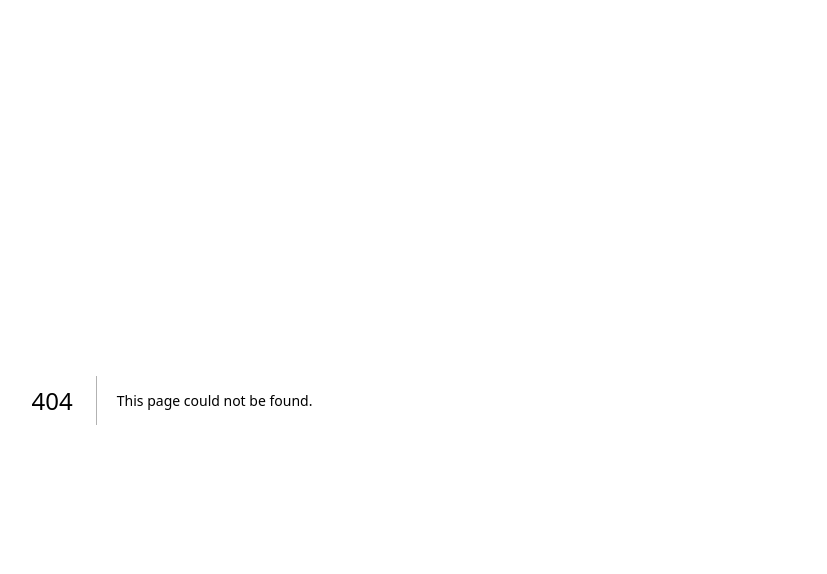
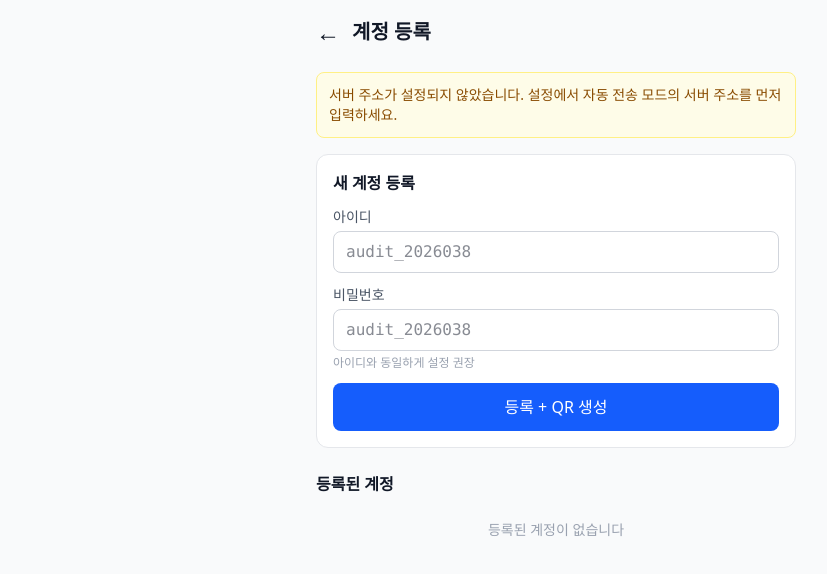
Before and after one commit to rklpoi5678/bmart-pwa, a Next.js app: page /accounts in a window 1280 px wide. Before the commit this address had no page. Shown: the top 574 px of the page, without its empty margins (84-911 px from the left). Built offline with nearby package versions, Linux system fonts and the light colour scheme.

Commit message:
feat: account page

```diff
--- /dev/null
+++ b/src/app/accounts/page.tsx
@@ -0,0 +1,179 @@
+'use client';
+
+import { useState, useEffect, useCallback } from 'react';
+import { useRouter } from 'next/navigation';
+import QRCode from 'qrcode';
+import { getApiUrl } from '@/lib/api';
+
+interface Account {
+  id: number;
+  username: string;
+  created_at: string;
+}
+
+export default function AccountsPage() {
+  const router = useRouter();
+  const [accounts, setAccounts] = useState<Account[]>([]);
+  const [username, setUsername] = useState('');
+  const [password, setPassword] = useState('');
+  const [loading, setLoading] = useState(false);
+  const [qrData, setQrData] = useState<{ username: string; qrId: string; qrPw: string } | null>(null);
+  const [qrImage, setQrImage] = useState('');
+  const [error, setError] = useState('');
+
+  const apiUrl = getApiUrl();
+
+  const loadAccounts = useCallback(async () => {
+    if (!apiUrl) return;
+    try {
+      const res = await fetch(`${apiUrl}/api/account/list`);
+      const data = await res.json();
+      if (data.ok) setAccounts(data.accounts);
+    } catch { /* offline */ }
+  }, [apiUrl]);
+
+  useEffect(() => { loadAccounts(); }, [loadAccounts]);
+
+  const handleRegister = async () => {
+    if (!apiUrl) { setError('설정에서 서버 주소를 먼저 입력하세요'); return; }
+    if (!username || !password) { setError('아이디와 비밀번호를 입력하세요'); return; }
+
+    setLoading(true);
+    setError('');
+    try {
+      const res = await fetch(`${apiUrl}/api/account/register`, {
+        method: 'POST',
+        headers: { 'Content-Type': 'application/json' },
+        body: JSON.stringify({ username, password }),
+      });
+      const data = await res.json();
+      if (data.ok) {
+        const qrId = await QRCode.toDataURL(username, { width: 200, margin: 1 });
+        const qrPw = await QRCode.toDataURL(password, { width: 200, margin: 1 });
+        setQrData({ username, qrId, qrPw });
+        setUsername('');
+        setPassword('');
+        loadAccounts();
+      } else {
+        setError(data.error || '등록 실패');
+      }
+    } catch {
+      setError('서버 연결 실패');
+    }
+    setLoading(false);
+  };
+
+  const handleDelete = async (name: string) => {
+    if (!confirm(`"${name}" 계정을 삭제하시겠습니까?`)) return;
+    await fetch(`${apiUrl}/api/account/delete`, {
+      method: 'POST',
+      headers: { 'Content-Type': 'application/json' },
+      body: JSON.stringify({ username: name }),
+    });
+    loadAccounts();
+  };
+
+  return (
+    <div className="min-h-screen bg-gray-50 p-4 pb-20">
+      <div className="flex items-center gap-3 mb-6">
+        <button onClick={() => router.back()} className="text-2xl">←</button>
+        <h1 className="text-xl font-bold">계정 등록</h1>
+      </div>
+
+      {!apiUrl && (
+        <div className="bg-yellow-50 border border-yellow-200 rounded-lg p-3 mb-4">
+          <p className="text-sm text-yellow-800">서버 주소가 설정되지 않았습니다. 설정에서 자동 전송 모드의 서버 주소를 먼저 입력하세요.</p>
+        </div>
+      )}
+
+      {/* Registration Form */}
+      <div className="bg-white rounded-xl border border-gray-200 p-4 space-y-3 mb-6">
+        <h2 className="font-bold">새 계정 등록</h2>
+        <div>
+          <label className="block text-sm text-gray-600 mb-1">아이디</label>
+          <input
+            type="text"
+            value={username}
+            onChange={(e) => setUsername(e.target.value)}
+            className="w-full border border-gray-300 rounded-lg px-3 py-2 text-base font-mono"
+            placeholder="audit_2026038"
+          />
+        </div>
+        <div>
+          <label className="block text-sm text-gray-600 mb-1">비밀번호</label>
+          <input
+            type="text"
+            value={password}
+            onChange={(e) => setPassword(e.target.value)}
+            className="w-full border border-gray-300 rounded-lg px-3 py-2 text-base font-mono"
+            placeholder="audit_2026038"
+          />
+          <p className="text-xs text-gray-400 mt-1">아이디와 동일하게 설정 권장</p>
+        </div>
+        {error && <p className="text-sm text-red-500">{error}</p>}
+        <button
+          onClick={handleRegister}
+          disabled={loading}
+          className="w-full bg-blue-600 text-white rounded-lg py-3 font-medium disabled:opacity-50"
+        >
+          {loading ? '등록 중...' : '등록 + QR 생성'}
+        </button>
+      </div>
+
+      {/* QR Display */}
+      {qrData && (
+        <div className="bg-white rounded-xl border border-gray-200 p-4 mb-6">
+          <h2 className="font-bold mb-3">QR 코드 — {qrData.username}</h2>
+          <div className="flex gap-4 justify-center">
+            <div className="text-center">
+              <img src={qrData.qrId} alt="ID QR" className="w-40 h-40 mx-auto" />
+              <p className="text-xs text-gray-500 mt-1">아이디</p>
+            </div>
+            <div className="text-center">
+              <img src={qrData.qrPw} alt="PW QR" className="w-40 h-40 mx-auto" />
+              <p className="text-xs text-gray-500 mt-1">비밀번호</p>
+            </div>
+          </div>
+          <p className="text-xs text-gray-400 text-center mt-3">PDA로 각 QR을 스캔하여 로그인</p>
+          <button
+            onClick={() => setQrData(null)}
+            className="w-full mt-3 py-2 text-sm text-gray-400"
+          >
+            닫기
+          </button>
+        </div>
+      )}
+
+      {/* Account List */}
+      <div className="space-y-2">
+        <h2 className="font-bold">등록된 계정</h2>
+        {accounts.length === 0 ? (
+          <p className="text-sm text-gray-400 py-4 text-center">등록된 계정이 없습니다</p>
+        ) : (
+          accounts.map((acc) => (
+            <div key={acc.id} className="bg-white rounded-lg border border-gray-200 p-3 flex items-center justify-between">
+              <div>
+                <p className="font-mono font-medium">{acc.username}</p>
+                <p className="text-xs text-gray-400">{new Date(acc.created_at).toLocaleDateString('ko-KR')}</p>
+              </div>
+              <div className="flex gap-2">
+                <button
+                  onClick={async () => {
+                    const qrId = await QRCode.toDataURL(acc.username, { width: 200, margin: 1 });
+                    setQrData({ username: acc.username, qrId, qrPw: '' });
+                  }}
+                  className="text-sm text-blue-600 px-2"
+                >
+                  QR
+                </button>
+                <button onClick={() => handleDelete(acc.username)} className="text-sm text-red-500 px-2">
+                  삭제
+                </button>
+              </div>
+            </div>
+          ))
+        )}
+      </div>
+    </div>
+  );
+}
```
